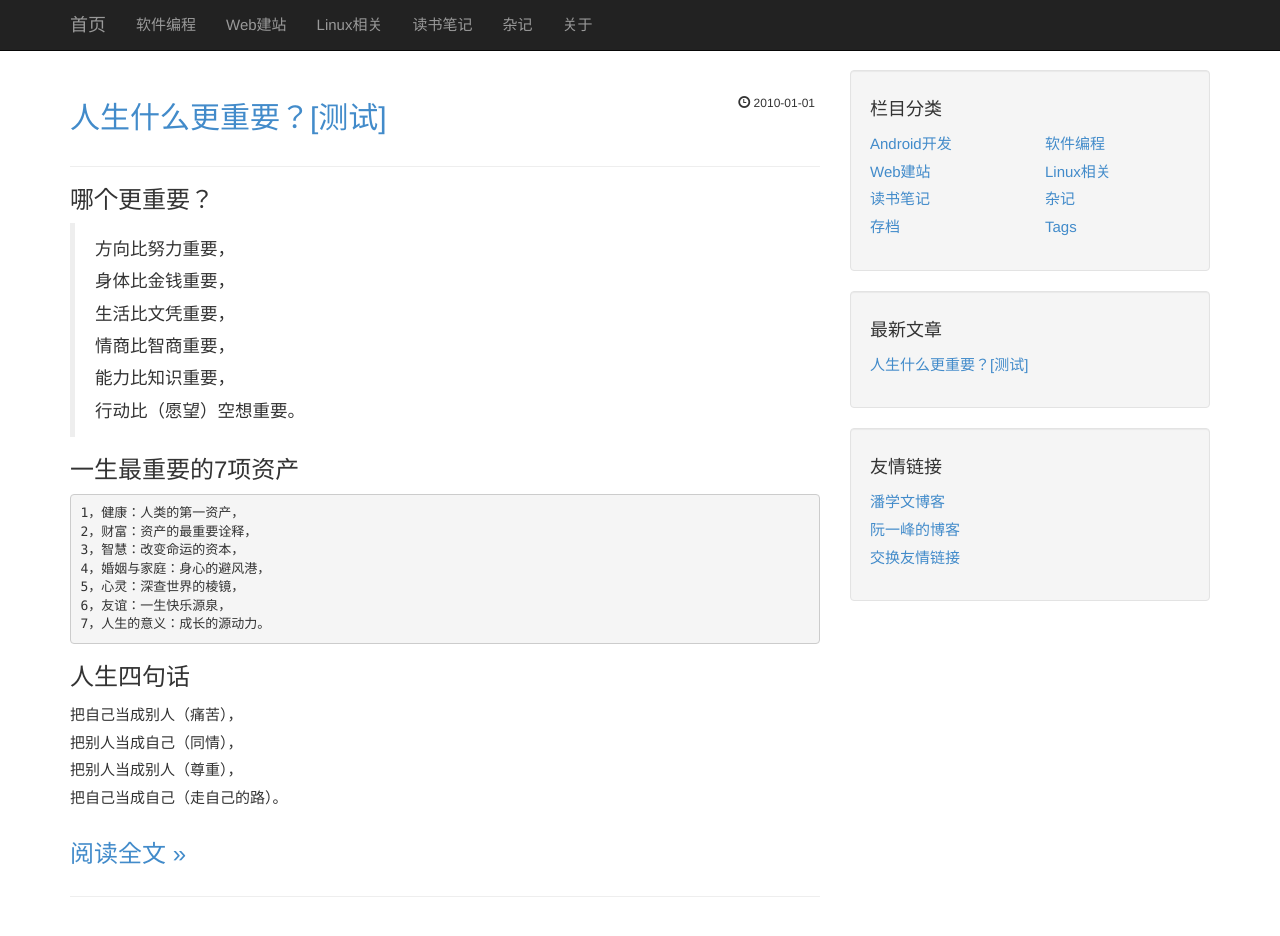
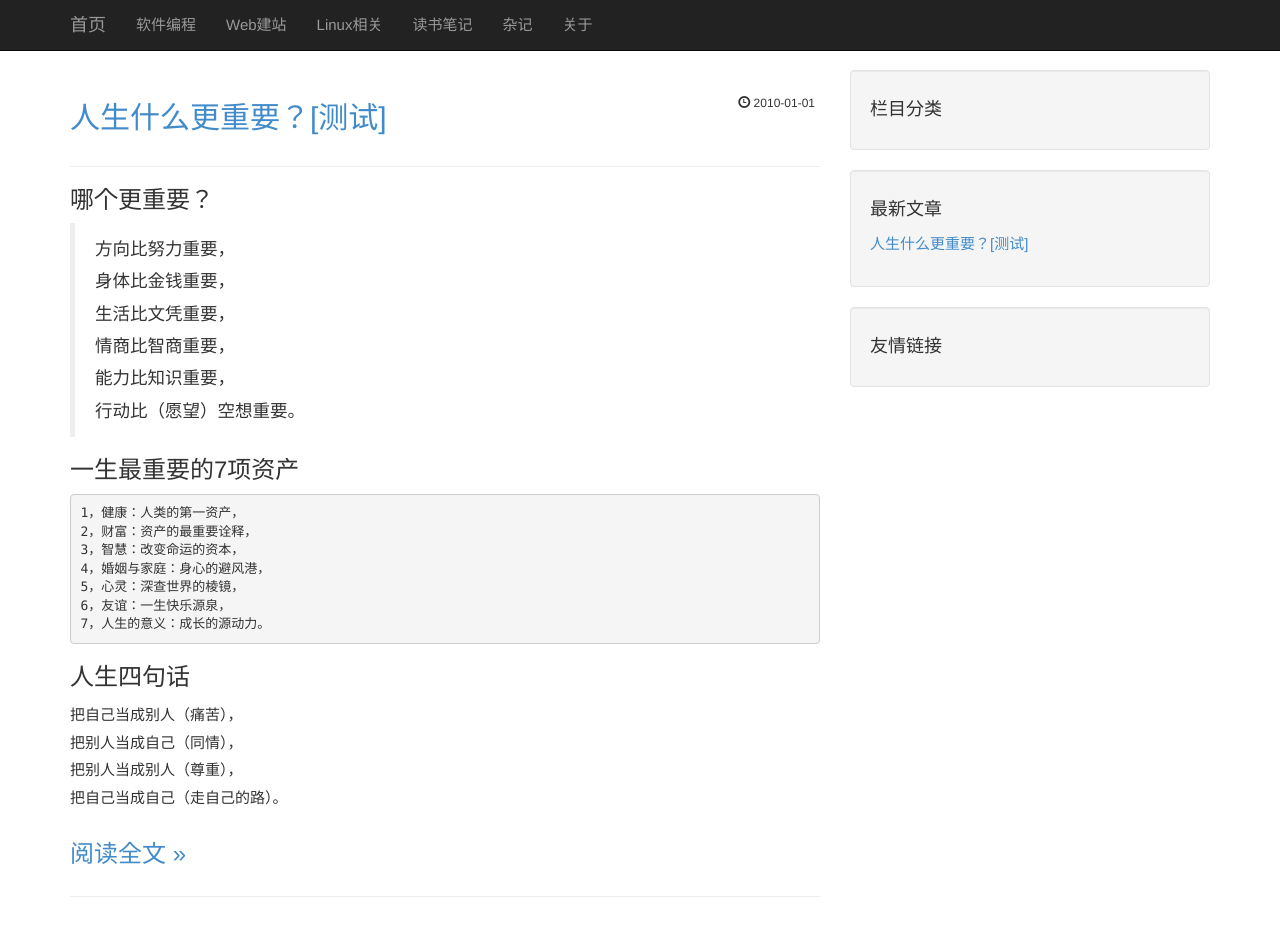
Before and after one commit to DF-Kyun/DF-Kyun.github.io, a Jekyll site: the page built from index.html, in a window 1280 px wide and 1052 px high. Shown: the top 936 px of the window. Built offline with Jekyll 4.4.1, drawn with Linux system fonts in a browser that asks for light colours; the list of posts is cut into pages by our own code.

Commit message:
首页修改

```diff
--- a/_includes/categories.html
+++ b/_includes/categories.html
@@ -1,4 +1,4 @@
-              <div class="col-lg-6">
+<!--               <div class="col-lg-6">
                 <ul class="list-unstyled">
                   <li>
                     <a href="/posts/android.html">
@@ -22,8 +22,8 @@
                   </li>
                 </ul>
               </div>
-              <!-- /.col-lg-6 -->
-              <div class="col-lg-6">
+               /.col-lg-6 -->
+              <!--<div class="col-lg-6">
                 <ul class="list-unstyled">
                   <li>
                     <a href="/posts/program.html">
@@ -46,5 +46,5 @@
                     </a>
                   </li>
                 </ul>
-              </div>
+              </div> -->
               <!-- /.col-lg-6 -->
--- a/_includes/friend_links.html
+++ b/_includes/friend_links.html
@@ -1,7 +1,7 @@
-            <ul class="list-unstyled">
+<!--             <ul class="list-unstyled">
               <li>
                 <a href="http://www.panxw.com"><!-- 请保留友情链接，please remain as friend link-->
-                  潘学文博客
+                 <!-- 潘学文博客
                 </a>
               </li>
               <li>
@@ -14,4 +14,4 @@
                   交换友情链接
                 </a>
               </li>
-            </ul>
+            </ul> -->
```
